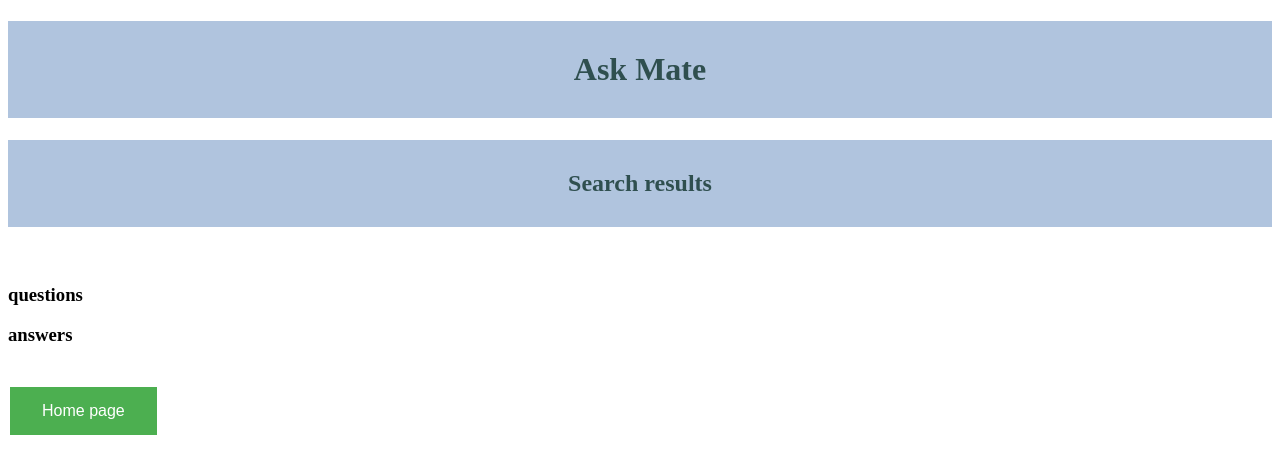
After one commit to jzakrzewska/Ask_Mate_Codecool, a Flask app: template templates/search.html in a window 1280 px wide. The commit adds this page. Shown: the top 474 px of the page. Run offline with Flask 2, Linux system fonts and the light colour scheme; the template is opened without the code that fills it, so the values that code supplies are empty; some libraries are stand-ins or nearby versions.

Commit message:
search done - css missing

```diff
--- a/app.py
+++ b/app.py
@@ -22,7 +22,7 @@ app.config["UPLOAD_EXTENSIONS"] = ['.jpg', '.png', '.gif']
 
 @app.route("/")
 def list_questions():
-    dictionary_keys = ["id", "submission_time", "view_number", "vote_number", "title", "message", "image"]
+    dictionary_keys = data_manager.dictionary_keys_in_memory_question
     question_detail = data_manager.list_questions()
     return render_template("list_questions.html", headers=dictionary_keys, stories=question_detail)
 
@@ -34,8 +34,9 @@ def add_question():
         image = request.files["image"]
 
         if image.filename != "":
+            image_name = "images/" + image.filename
             image.save(os.path.join(UPLOAD_FOLDER, image.filename))
-            image_name = "images/" + image.filename
+
         else:
             image.filename = "no image"
 
@@ -146,5 +147,14 @@ def vote_question_down(id):
     return redirect(url_for('list_questions'))
 
 
+@app.route('/search', methods=['GET'])
+def search_by_phase():
+    message = request.args.get("q")
+    result_question = data_manager.search_by_phase_question(message)
+    print(result_question)
+    result_answer = data_manager.search_by_phase_answer(message)
+    print(result_answer)
+    return render_template('search.html', questions=result_question, answers=result_answer)
+
 if __name__ == "__main__":
     app.run()
--- a/data_manager.py
+++ b/data_manager.py
@@ -32,7 +32,7 @@ def add_question(cursor: RealDictCursor, question):
         'vote_number': 0,
         'title': question.get('title'),
         "message": question.get("message"),
-        "image": question.get("image.filename")
+        "image": question.get("image")
     }
 
     cursor.execute(command, param)
@@ -130,6 +130,28 @@ def vote_down_question(cursor: RealDictCursor, id):
     return cursor.execute("UPDATE question SET vote_number = vote_number - 1 WHERE id = %s",(id,))
 
 
+@connection.connection_handler
+def search_by_phase_question(cursor: RealDictCursor, phase) -> list:
+    query = """
+    SELECT *
+    FROM question
+    WHERE title LIKE %(phase)s OR message LIKE %(phase)s
+    """
+    param = {'phase': f"%{phase}%"}
+    cursor.execute(query,param)
+    return cursor.fetchall()
+
+@connection.connection_handler
+def search_by_phase_answer(cursor: RealDictCursor, phase) -> list:
+    query = """
+    SELECT *
+    FROM answer
+    WHERE message LIKE %(phase)s
+    """
+    param = {'phase': f"%{phase}%"}
+    cursor.execute(query,param)
+    return cursor.fetchall()
+
 
 
 dictionary_keys_in_memory_question = ["id","submission_time","view_number","vote_number","title","message","image"]
--- /dev/null
+++ b/templates/search.html
@@ -0,0 +1,67 @@
+<!DOCTYPE html>
+<html lang="en">
+<head>
+    <meta charset="UTF-8">
+    <title>List of questions</title>
+    <style>
+        .button {
+          background-color: #4CAF50;
+          border: none;
+          color: white;
+          padding: 15px 32px;
+          text-align: center;
+          text-decoration: none;
+          display: inline-block;
+          font-size: 16px;
+          margin: 4px 2px;
+          cursor: pointer;
+        }
+        .small_button {
+            background-color: lightsteelblue;
+          border: none;
+          color:darkslategrey;
+          padding: 10px 20px;
+          text-align: center;
+          text-decoration: none;
+          display: inline-block;
+          font-size: 10px;
+          margin: 4px 2px;
+          cursor: pointer;
+        }
+        #AskMateHeader {
+            background-color: lightsteelblue;
+            color: darkslategrey;
+            padding: 30px;
+            text-align: center;
+        }
+        table, th, td {
+            border: 1px solid black;
+            border-collapse: collapse;
+            }
+        th, td {
+            padding: 15px;
+            }
+        th {
+            text-align: left;
+        }
+    </style>
+</head>
+<body>
+<h1 id="AskMateHeader">Ask Mate<br></h1><h2 id= "AskMateHeader" >Search results</h2><br>
+    <h3>questions</h3>
+    <div>
+    {% for question in questions %}
+           {{ question.title }}{{ question.message }}<br>
+        {% endfor %}
+    </div>
+    <h3>answers</h3>
+    <div>
+    {% for answer in answers %}
+           {{ answer.message }}<br>
+        {% endfor %}
+    </div>
+
+    <br><a href="{{ url_for("list_questions") }}"><button class="button">Home page</button></a><br>
+
+</body>
+</html>
```
Also changed, not shown: templates/list_questions.html (+9 -0 lines).
